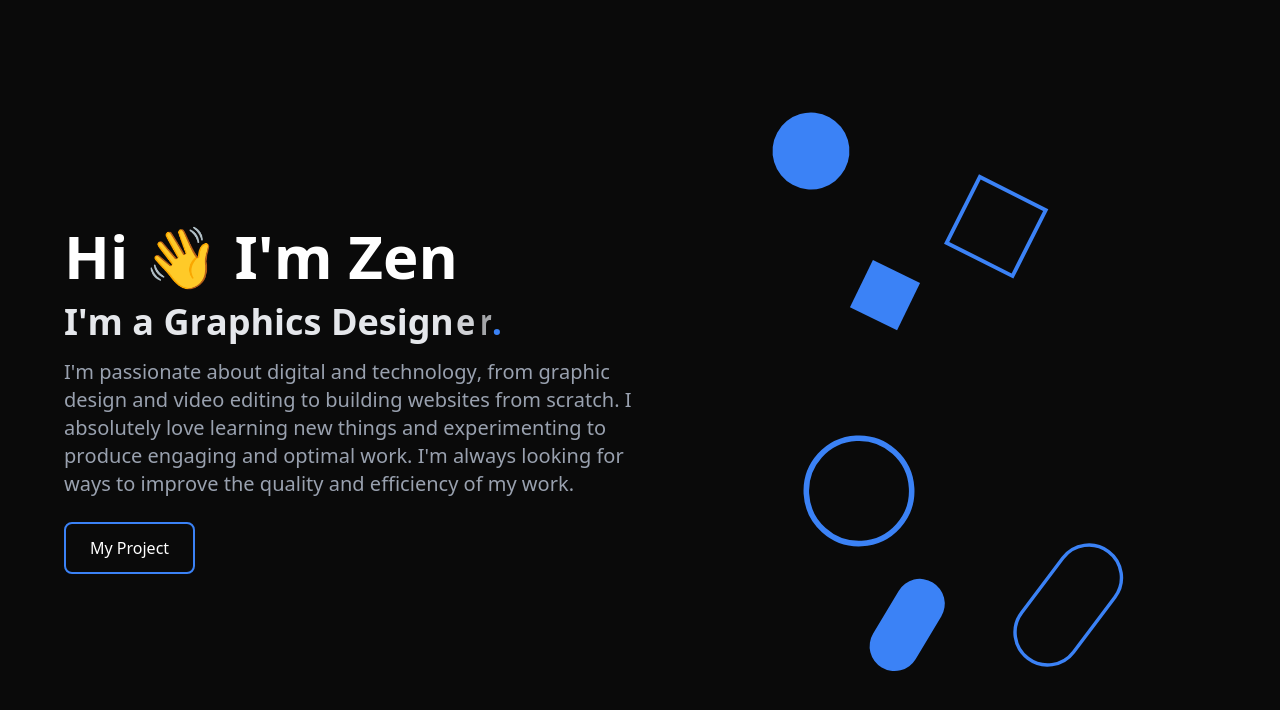
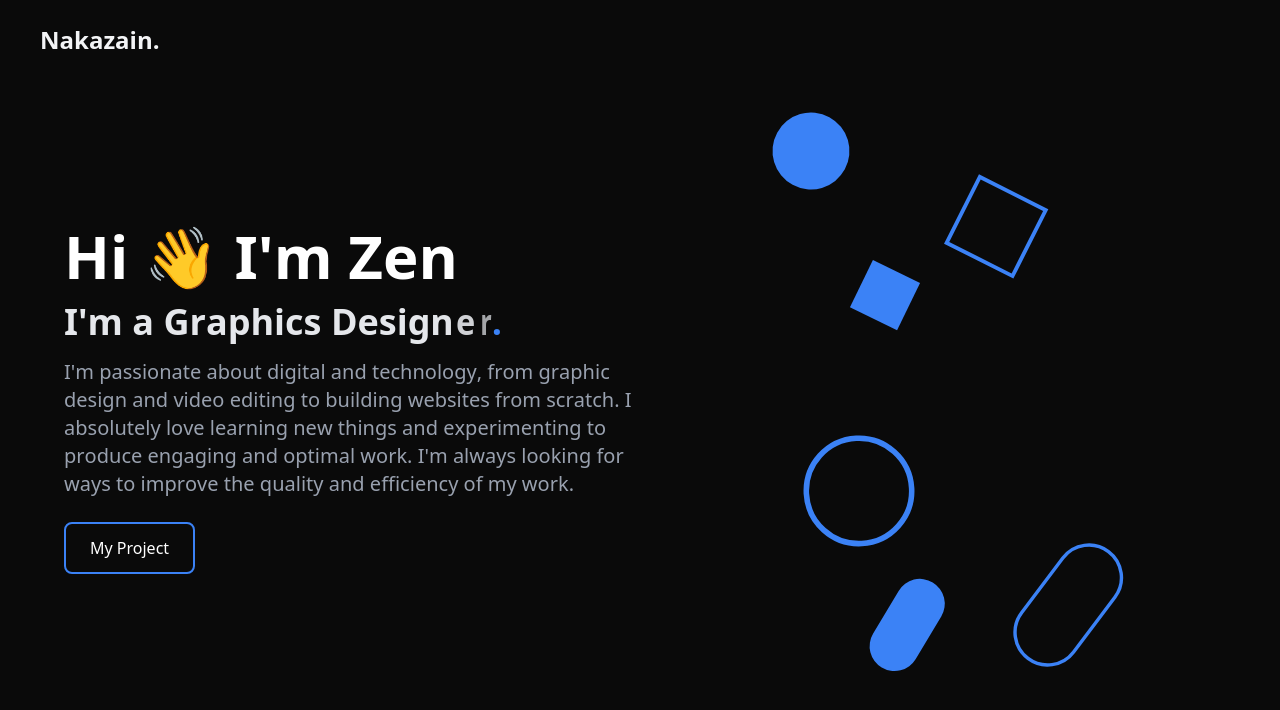
Before and after one commit to Nakazain/Porto-w-anime-js, a React (Vite) app: page / in a window 1280 px wide. Shown: the top 710 px of the page. Built offline with nearby package versions, Linux system fonts and the light colour scheme.

Commit message:
Adding navbar and button component

```diff
--- a/src/App.tsx
+++ b/src/App.tsx
@@ -3,6 +3,8 @@ import { animate, utils } from "animejs";
 import { useTextAnimation } from "./hooks/useTextAnimation";
 import { useScrambleRoles } from "./hooks/useScrambleRoles";
 import Shape from "./component/shape";
+import NavBar from "./component/navbar";
+import Btn from "./component/button";
 
 function App() {
   const viewportWidth = window.innerWidth;
@@ -69,6 +71,7 @@ function App() {
 
   return (
     <>
+      <NavBar />
       <div className="flex justify-center min-h-screen mx-10">
         <div className="flex items-center justify-center">
           <div className="ml-6 flex-1">
@@ -83,10 +86,14 @@ function App() {
                 </span>
               </h2>
             </div>
-            <h2 id="ket" className="mt-4 text-xl text-gray-400 opacity-0">I'm passionate about digital and technology, from graphic design and video editing to building websites from scratch. I absolutely love learning new things and experimenting to produce engaging and optimal work. I'm always looking for ways to improve the quality and efficiency of my work.</h2>
-            <button className="mt-6 px-6 py-3 bg-transparent border-2 border-primary text-white rounded-lg hover:bg-primary transition-all duration-300 opacity-0">
-              My Project
-            </button>
+            <h2 id="ket" className="mt-4 text-xl text-gray-400 opacity-0">
+              I'm passionate about digital and technology, from graphic design
+              and video editing to building websites from scratch. I absolutely
+              love learning new things and experimenting to produce engaging and
+              optimal work. I'm always looking for ways to improve the quality
+              and efficiency of my work.
+            </h2>
+            <Btn><p>My Project</p></Btn>
           </div>
           <div className="shape-container relative h-full transition-opacity duration-1000 flex-1 overflow-visible opacity-0">
             <Shape className="shape" type="circle" />
--- /dev/null
+++ b/src/component/button.tsx
@@ -0,0 +1,7 @@
+export default function Button({ children }: { children: React.ReactNode }) {
+  return (
+    <button className="mt-6 px-6 py-3 bg-transparent border-2 border-primary text-white rounded-lg hover:bg-primary transition-all duration-300">
+      {children}
+    </button>
+  );
+}
--- /dev/null
+++ b/src/component/navbar.tsx
@@ -0,0 +1,9 @@
+export default function navbar() {
+  return (
+    <div className="fixed top-0">
+      <div className="flex mt-6 mx-10">
+        <p className="text-2xl font-bold">Nakazain.</p>
+      </div>
+    </div>
+  );
+}
```
